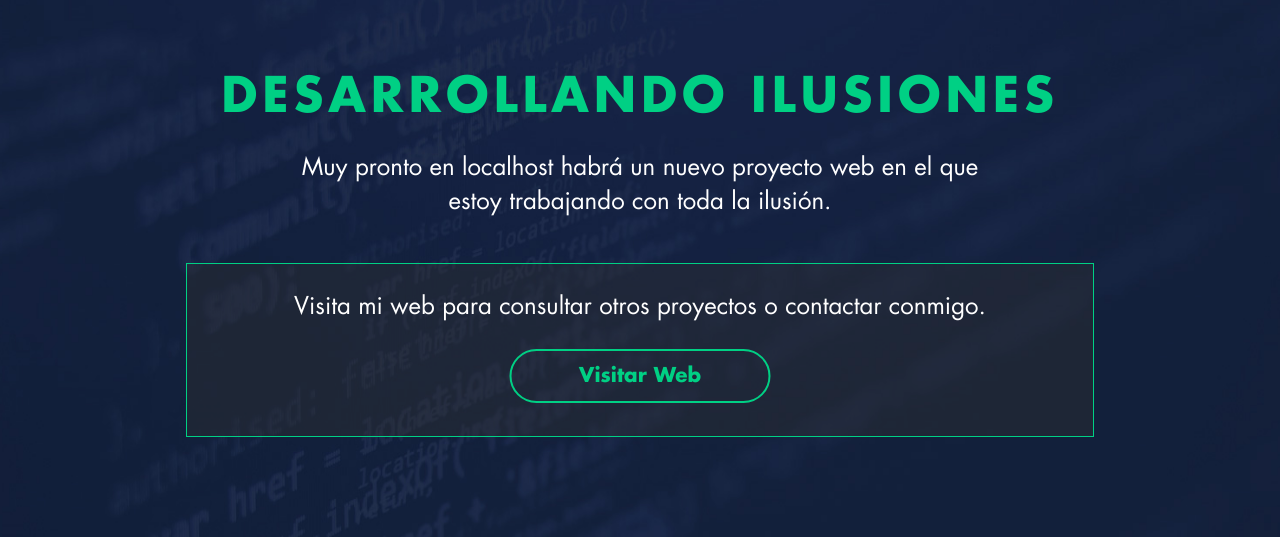
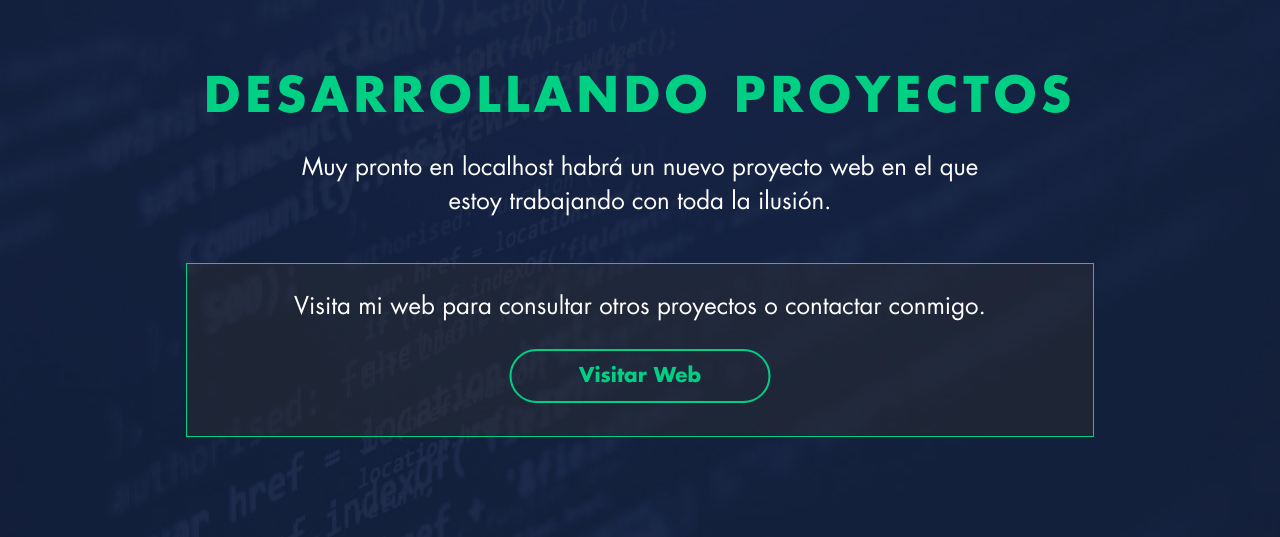
Before and after one commit to martatorredev/martatorreparking, a plain HTML site: page index.html in a window 1280 px wide. Shown: the part 277-814 px from the top of the page. Drawn offline with Linux system fonts and the light colour scheme.

Commit message:
Update index.html

```diff
--- a/index.html
+++ b/index.html
@@ -5,7 +5,7 @@
 	<meta name="description" content="">
 	<meta name="author" content="">
 
-	<title>Marta Torre | Desarrolladora full-stack</title>
+	<title>Marta Torre | Desarrolladora full-stack con valores</title>
 
 	<!-- Bootstrap core CSS -->
 	<link href="css/bootstrap.min.css" rel="stylesheet">
@@ -37,7 +37,7 @@
 				<img src="img/logo-marta-torre.svg"/>
 			</div>
 			<div class="mt-50">
-				<h1 class="title-principal">DESARROLLANDO ILUSIONES</h1>
+				<h1 class="title-principal">DESARROLLANDO PROYECTOS</h1>
 				<p class="minititle">Muy pronto en <script>document.write(location.hostname)</script> habrá un nuevo proyecto web en el que estoy trabajando con toda la ilusión.</p>
 			</div>
 			<div class="cuadrado">
```
